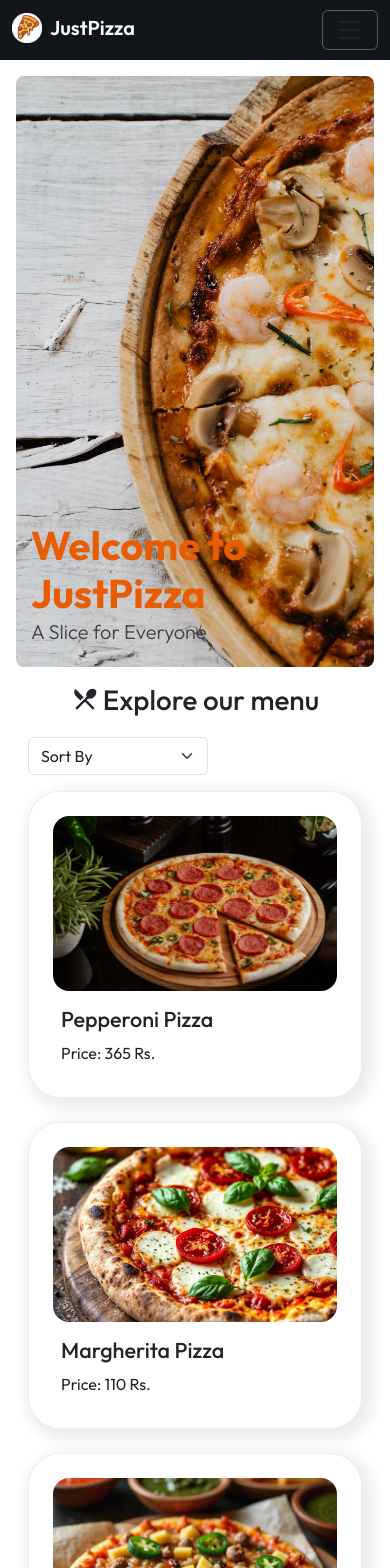
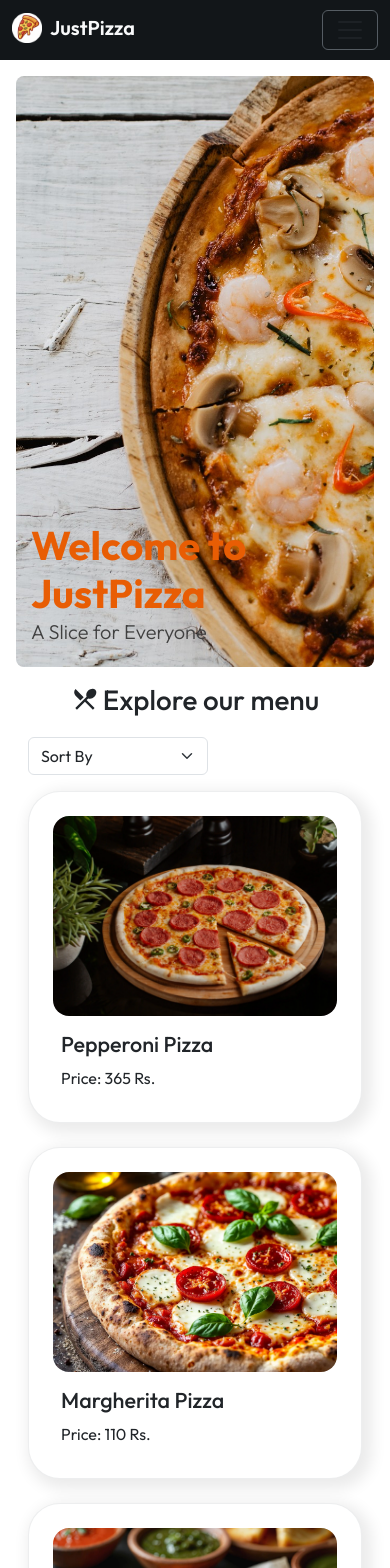
Before and after one commit to vaibhav-velhal/just-pizza-react, a React (Vite) app: page / in a window 390 px wide. Shown: the top 1568 px of the page. Built offline with nearby package versions, Linux system fonts and the light colour scheme.

Commit message:
Card iamges re-adjusted and footer links effect changed

```diff
--- a/src/styles/Footer.css
+++ b/src/styles/Footer.css
@@ -35,7 +35,7 @@
     margin-top: 3px;
 }
 
-.footer a:hover {
+.footer .social-links a:hover {
     transform: translateY(-5px);
 }
 
--- a/src/styles/Menu.css
+++ b/src/styles/Menu.css
@@ -21,9 +21,3 @@ img {
     cursor: pointer;
     box-shadow: 5px 5px 15px 5px hsla(0, 0%, 0%, 0.072);
 }
-
-@media (max-width: 767px) {
-    .image-container {
-        height:175px;
-    }
-}
```
